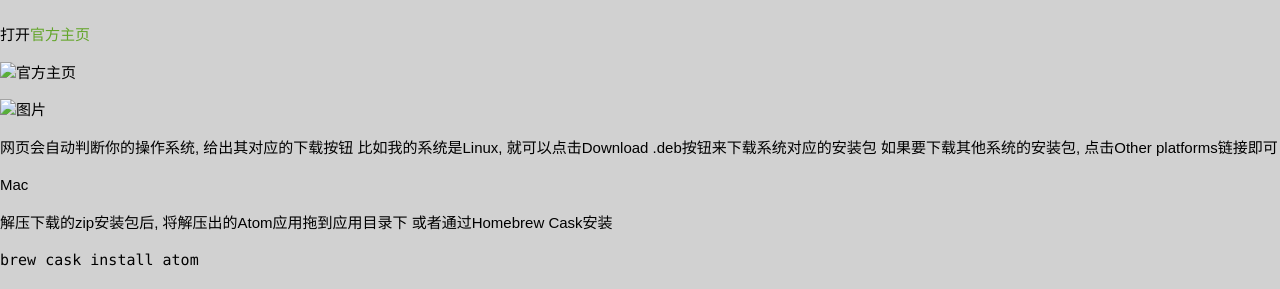
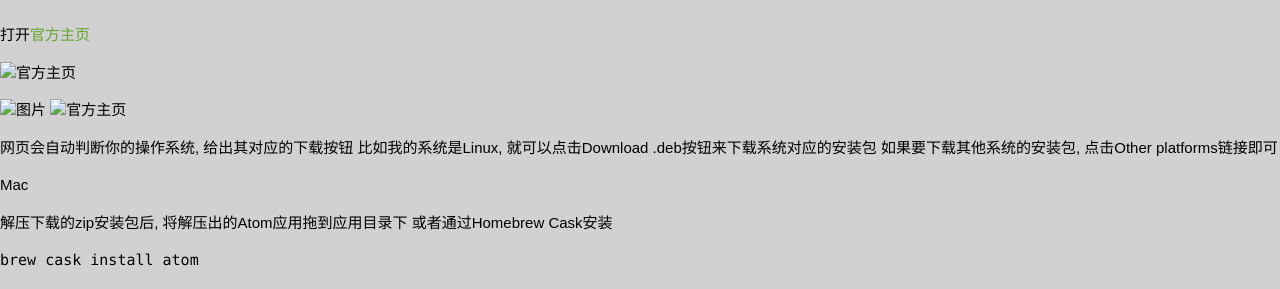
Before and after one commit to liangwuqiang/AQ-blog, a Jekyll site: the page built from _posts/2017-06-05-Atom编辑器入门到精通(一)安装及使用基础.md, in a window 1280 px wide. Shown: the part 968-1257 px from the top of the page. Built offline with Jekyll 4.4.1, drawn with Linux system fonts in a browser that asks for light colours.

Commit message:
Update 2017-06-05-Atom编辑器入门到精通(一)安装及使用基础.md

```diff
--- a/_posts/2017-06-05-Atom编辑器入门到精通(一)安装及使用基础.md
+++ b/_posts/2017-06-05-Atom编辑器入门到精通(一)安装及使用基础.md
@@ -42,7 +42,8 @@ Atom跟上面的编辑器比起来优点是比较均衡, 上手简单, 零门槛
 
 ![官方主页](../images/Atom/linux-downloads.png)
 
-![图片]({{ "../images/Atom/linux-downloads.png" | prepend: site.baseurl }})
+![图片]()
+![官方主页]({{ "../images/Atom/linux-downloads.png" | prepend: site.baseurl }})
 
 网页会自动判断你的操作系统, 给出其对应的下载按钮
 比如我的系统是Linux, 就可以点击Download .deb按钮来下载系统对应的安装包
```
